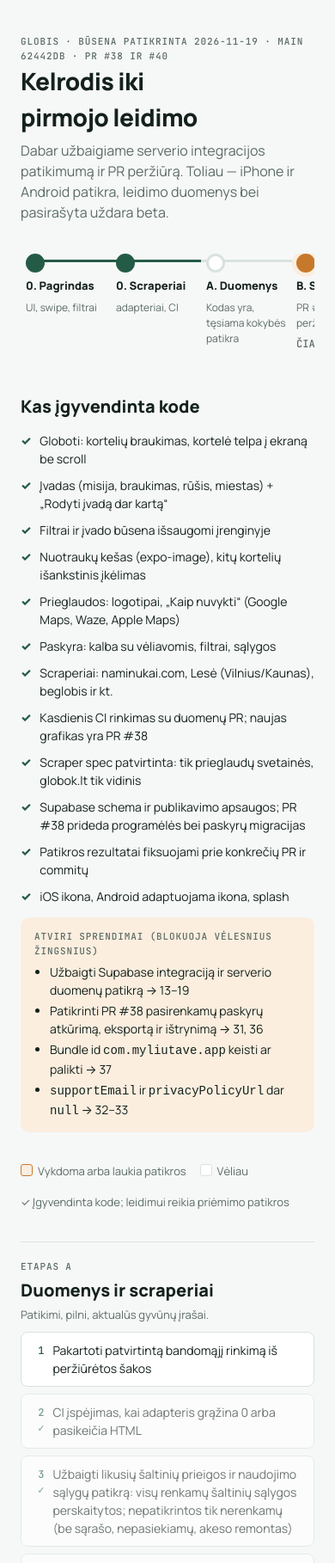
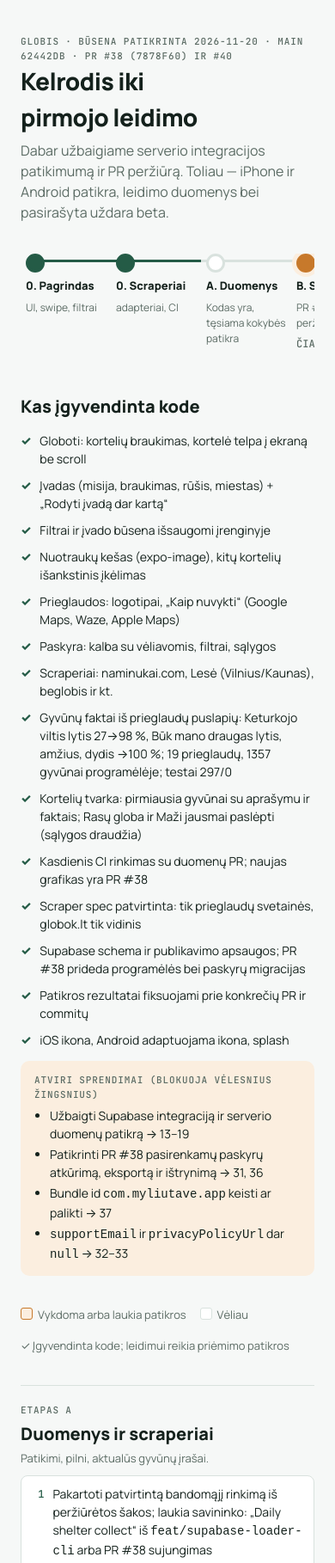
Before and after one commit to nojusdr-lab/globis, a website: page docs/roadmap.html in a window 390 px wide. Shown: the top 1818 px of the page at 86% size. Drawn offline with Linux system fonts and the light colour scheme.

Commit message:
docs(roadmap): status 2026-11-20: per-animal facts, iPhone check, owner blockers
Co-Authored-By: Claude Opus 5.5 <noreply@anthropic.com>

```diff
--- a/docs/roadmap.html
+++ b/docs/roadmap.html
@@ -57,7 +57,7 @@ h2{font-size:20px;margin:0;font-weight:800;text-wrap:balance}
 
 <div class="wrap">
   <div>
-    <div class="label">GLOBIS · būsena patikrinta 2026-11-19 · main 62442db · PR #38 ir #40</div>
+    <div class="label">GLOBIS · būsena patikrinta 2026-11-20 · main 62442db · PR #38 (7878f60) ir #40</div>
     <h1>Kelrodis iki pirmojo leidimo</h1>
     <p class="lead">Dabar užbaigiame serverio integracijos patikimumą ir PR peržiūrą. Toliau — iPhone ir Android patikra, leidimo duomenys bei pasirašyta uždara beta.</p>
   </div>
@@ -87,6 +87,8 @@ h2{font-size:20px;margin:0;font-weight:800;text-wrap:balance}
       <li>Prieglaudos: logotipai, „Kaip nuvykti“ (Google Maps, Waze, Apple Maps)</li>
       <li>Paskyra: kalba su vėliavomis, filtrai, sąlygos</li>
       <li>Scraperiai: naminukai.com, Lesė (Vilnius/Kaunas), beglobis ir kt.</li>
+      <li>Gyvūnų faktai iš prieglaudų puslapių: Keturkojo viltis lytis 27→98 %, Būk mano draugas lytis, amžius, dydis →100 %; 19 prieglaudų, 1357 gyvūnai programėlėje; testai 297/0</li>
+      <li>Kortelių tvarka: pirmiausia gyvūnai su aprašymu ir faktais; Rasų globa ir Maži jausmai paslėpti (sąlygos draudžia)</li>
       <li>Kasdienis CI rinkimas su duomenų PR; naujas grafikas yra PR #38</li>
       <li>Scraper spec patvirtinta: tik prieglaudų svetainės, globok.lt tik vidinis</li>
       <li>Supabase schema ir publikavimo apsaugos; PR #38 prideda programėlės bei paskyrų migracijas</li>
@@ -109,7 +111,7 @@ h2{font-size:20px;margin:0;font-weight:800;text-wrap:balance}
   <section class="phase">
     <header><div class="label">Etapas A</div><h2>Duomenys ir scraperiai</h2><p>Patikimi, pilni, aktualūs gyvūnų įrašai.</p></header>
     <ol class="steps">
-      <li><span class="n">1</span><span>Pakartoti patvirtintą bandomąjį rinkimą iš peržiūrėtos šakos</span></li>
+      <li><span class="n">1</span><span>Pakartoti patvirtintą bandomąjį rinkimą iš peržiūrėtos šakos; laukia savininko: „Daily shelter collect“ iš <code>feat/supabase-loader-cli</code> arba PR #38 sujungimas</span></li>
       <li class="done"><span class="n">2</span><span>CI įspėjimas, kai adapteris grąžina 0 arba pasikeičia HTML</span></li>
       <li class="done"><span class="n">3</span><span>Užbaigti likusių šaltinių prieigos ir naudojimo sąlygų patikrą: visų renkamų šaltinių sąlygos perskaitytos; nepatikrintos tik nerenkamų (be sąrašo, nepasiekiamų, akeso remontas)</span></li>
       <li class="done"><span class="n">4</span><span>Nauji adapteriai pagal <code>sources.json</code> prioritetą</span></li>
@@ -127,7 +129,7 @@ h2{font-size:20px;margin:0;font-weight:800;text-wrap:balance}
     <ol class="steps">
       <li class="done"><span class="n">11</span><span>Supabase pasirinkimas užrašytas ADR</span></li>
       <li><span class="n">12</span><span>Patvirtinti veikiančio Supabase projekto regioną ir konfigūraciją</span></li>
-      <li class="next"><span class="n">13</span><span>Suderinti migracijas su gyva DB ir užbaigti RLS patikrą</span></li>
+      <li class="next"><span class="n">13</span><span>Suderinti migracijas su gyva DB ir užbaigti RLS patikrą; RLS skaitymas patikrintas, <code>in_shelter</code> migracija gyvoje DB dar nepritaikyta</span></li>
       <li class="next"><span class="n">14</span><span>Užbaigti loaderio lygiagretaus darbo ir nesėkmių patikrą</span></li>
       <li class="next"><span class="n">15</span><span>Patikrinti viešą read-only view su programėlės duomenų keliu</span></li>
       <li class="done"><span class="n">16</span><span>Patvirtinti nuotraukų naudojimo pagrindą pagal kiekvieną šaltinį</span></li>
@@ -141,7 +143,7 @@ h2{font-size:20px;margin:0;font-weight:800;text-wrap:balance}
   <section class="phase">
     <header><div class="label">Etapas C</div><h2>Programėlė</h2><p>Native kokybė, prieinamumas, būsenos.</p></header>
     <ol class="steps">
-      <li class="next"><span class="n">21</span><span>iPhone patikra Expo Go: gestai, safe area, įvadas</span></li>
+      <li class="next"><span class="n">21</span><span>iPhone patikra Expo Go: įvadas, kortelė ir safe area veikia iPhone 17 simuliatoriuje; liko gestai ir trumpas viršutinės juostos šuolis po įvado</span></li>
       <li><span class="n">22</span><span>Android patikra</span></li>
       <li class="next"><span class="n">23</span><span>iPhone ir Android patikra su dideliu šriftu, VoiceOver ir TalkBack</span></li>
       <li class="next"><span class="n">24</span><span>Patikrinti tuščias, klaidų ir offline būsenas įrenginiuose</span></li>
```
